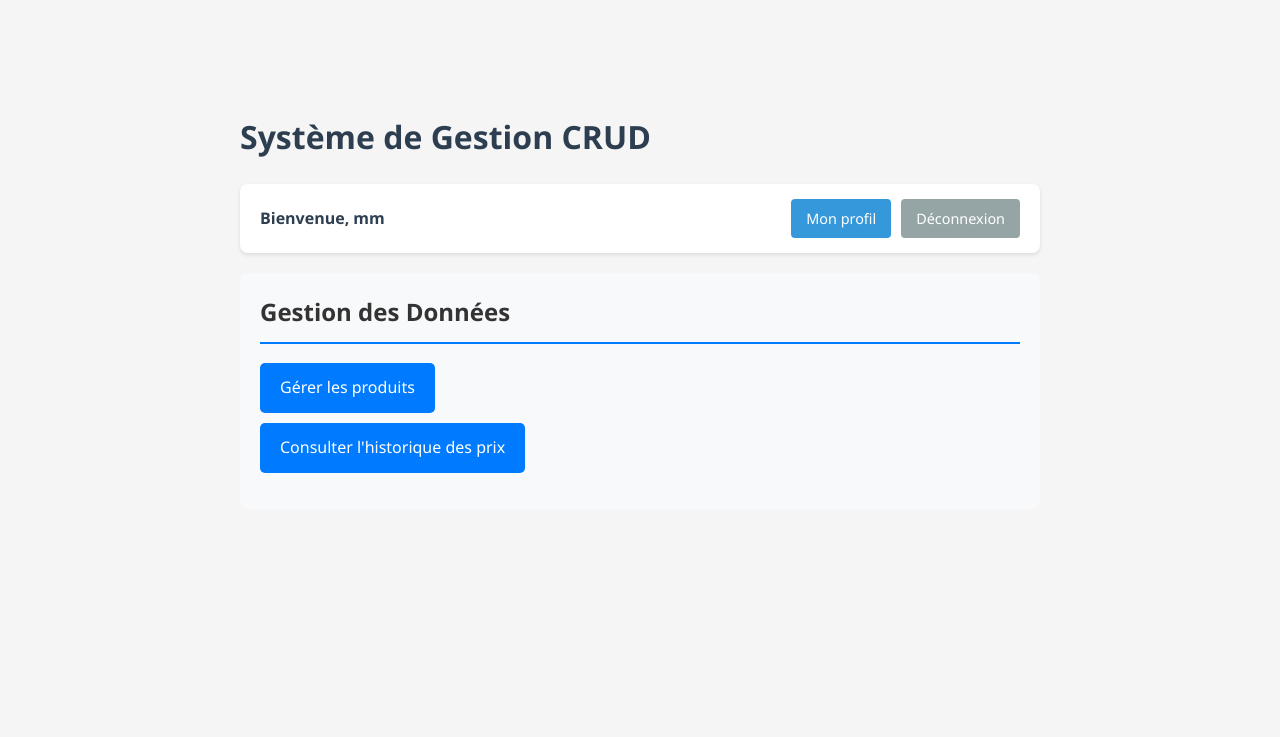
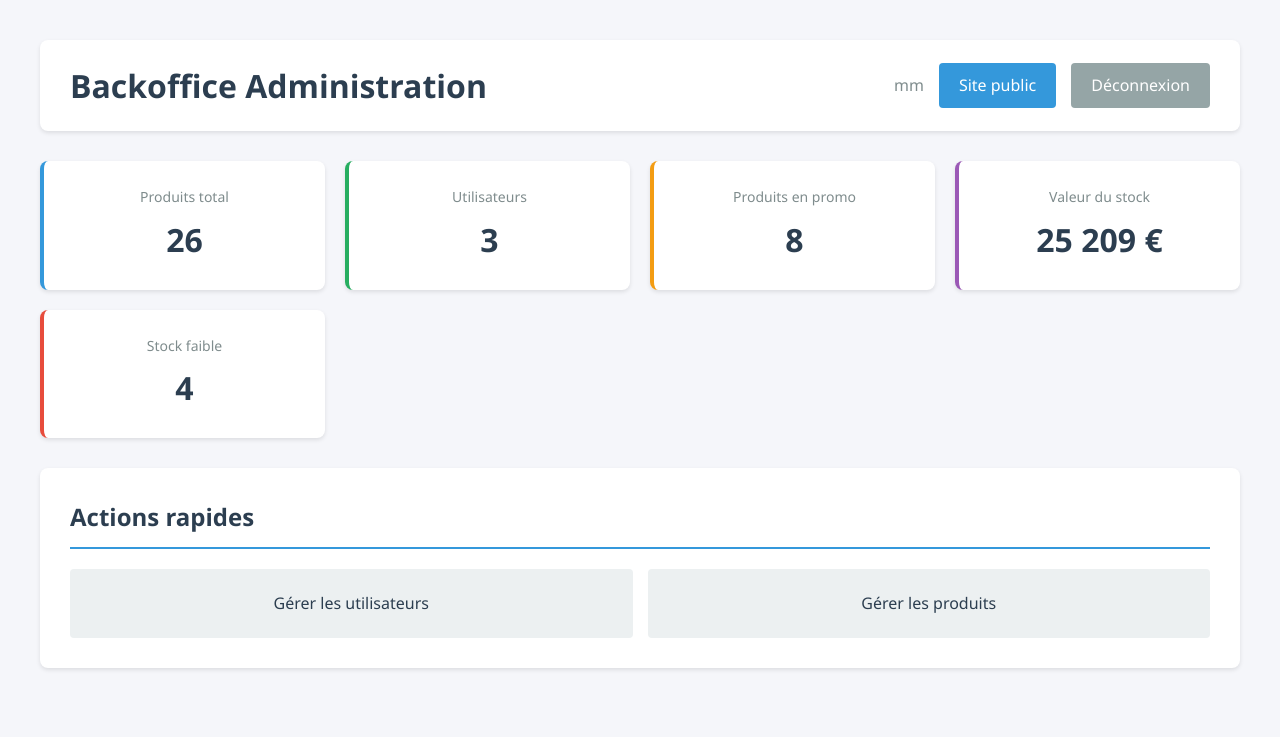
Before and after one commit to trk376/M1DE-CRUD-PHP-Classique, a PHP site: page /admin/index.php in a window 1280 px wide. Shown: the top 737 px of the page. Run offline with PHP 8.4, Linux system fonts and the light colour scheme; a user stored in the database is signed in; data comes from the database, SQL or seed files in the repository; both versions use the stored data as it was after the commit.

Commit message:
Ajout d'un Back Office :
Les utilisateurs ont un rôle : User ou Admin. Gestion de la suppression et de la promotion en tant qu'admin des utilisateurs, par les admins eux-mêmes.

```diff
--- /dev/null
+++ b/admin/check_admin.php
@@ -0,0 +1,72 @@
+<?php
+// Fichier de sécurité pour vérifier les droits admin
+// À inclure en haut de chaque page admin
+
+if (!isset($_SESSION['user_id'])) {
+    // Non connecté
+    header('Location: ../auth/login.php?redirect=' . urlencode($_SERVER['REQUEST_URI']));
+    exit;
+}
+
+if (!isset($_SESSION['user_role']) || $_SESSION['user_role'] !== 'admin') {
+    // Pas admin
+    http_response_code(403);
+    ?>
+    <!DOCTYPE html>
+    <html>
+    <head>
+        <title>Accès refusé</title>
+        <link rel="stylesheet" href="/assets/css/style.css">
+        <style>
+            .error-container {
+                max-width: 600px;
+                margin: 100px auto;
+                padding: 40px;
+                background: white;
+                border-radius: 8px;
+                box-shadow: 0 4px 12px rgba(0, 0, 0, 0.1);
+                text-align: center;
+            }
+            .error-icon {
+                font-size: 80px;
+                color: #e74c3c;
+                margin-bottom: 20px;
+            }
+            .error-container h1 {
+                color: #e74c3c;
+                margin-bottom: 20px;
+            }
+            .error-container p {
+                color: #555;
+                margin-bottom: 30px;
+                line-height: 1.6;
+            }
+            .error-container a {
+                display: inline-block;
+                padding: 12px 24px;
+                background: #3498db;
+                color: white;
+                text-decoration: none;
+                border-radius: 4px;
+                transition: background 0.3s;
+            }
+            .error-container a:hover {
+                background: #2980b9;
+            }
+        </style>
+    </head>
+    <body>
+        <div class="error-container">
+            <h1>Accès refusé</h1>
+            <p>Vous n'avez pas les droits nécessaires pour accéder à cette page.<br>
+            Seuls les administrateurs peuvent accéder au backoffice.</p>
+            <p>HAHAHAAHAHAHAHAAHAHAHAHAHA 😂</p>
+            <a href="../index.php">Retour à l'accueil</a>
+        </div>
+    </body>
+    </html>
+    <?php
+    exit;
+}
+
+?>
--- /dev/null
+++ b/admin/index.php
@@ -0,0 +1,239 @@
+<?php
+session_start();
+include '../config/db.php';
+include 'check_admin.php';
+
+// Récupérer les statistiques
+try {
+    // Nombre total de produits
+    $stmt = $pdo->query("SELECT COUNT(*) as total FROM produit");
+    $total_products = $stmt->fetch(PDO::FETCH_ASSOC)['total'];
+
+    // Nombre d'utilisateurs
+    $stmt = $pdo->query("SELECT COUNT(*) as total FROM user");
+    $total_users = $stmt->fetch(PDO::FETCH_ASSOC)['total'];
+
+    // Produits en promotion
+    $stmt = $pdo->query("SELECT COUNT(*) as total FROM produit WHERE ppromo IS NOT NULL AND ppromo > 0");
+    $products_in_promo = $stmt->fetch(PDO::FETCH_ASSOC)['total'];
+
+    // Valeur totale du stock
+    $stmt = $pdo->query("SELECT SUM(prix_ht * stock_p) as total FROM produit");
+    $total_stock_value = $stmt->fetch(PDO::FETCH_ASSOC)['total'] ?? 0;
+
+    // Stock faible (moins de 10 unités)
+    $stmt = $pdo->query("SELECT COUNT(*) as total FROM produit WHERE stock_p < 10");
+    $low_stock_count = $stmt->fetch(PDO::FETCH_ASSOC)['total'];
+
+} catch (PDOException $e) {
+    $error = "Erreur lors de la récupération des statistiques: " . $e->getMessage();
+}
+
+?>
+<!DOCTYPE html>
+<html>
+<head>
+    <title>Backoffice - Tableau de bord</title>
+    <link rel="stylesheet" href="/assets/css/style.css">
+    <style>
+        body {
+            background: #f5f6fa;
+        }
+        .admin-container {
+            max-width: 1400px;
+            margin: 0 auto;
+            padding: 20px;
+        }
+        .admin-header {
+            background: white;
+            padding: 20px 30px;
+            border-radius: 8px;
+            margin-bottom: 30px;
+            box-shadow: 0 2px 4px rgba(0, 0, 0, 0.1);
+            display: flex;
+            justify-content: space-between;
+            align-items: center;
+        }
+        .admin-header h1 {
+            margin: 0;
+            color: #2c3e50;
+            display: flex;
+            align-items: center;
+            gap: 10px;
+        }
+        .admin-nav {
+            display: flex;
+            gap: 15px;
+        }
+        .admin-nav a {
+            padding: 10px 20px;
+            background: #3498db;
+            color: white;
+            text-decoration: none;
+            border-radius: 4px;
+            transition: background 0.3s;
+        }
+        .admin-nav a:hover {
+            background: #2980b9;
+        }
+        .admin-nav a.logout {
+            background: #95a5a6;
+        }
+        .admin-nav a.logout:hover {
+            background: #7f8c8d;
+        }
+        .stats-grid {
+            display: grid;
+            grid-template-columns: repeat(auto-fit, minmax(250px, 1fr));
+            gap: 20px;
+            margin-bottom: 30px;
+        }
+        .stat-card {
+            background: white;
+            padding: 25px;
+            border-radius: 8px;
+            box-shadow: 0 2px 4px rgba(0, 0, 0, 0.1);
+        }
+        .stat-card .icon {
+            font-size: 40px;
+            margin-bottom: 10px;
+        }
+        .stat-card .label {
+            color: #7f8c8d;
+            font-size: 14px;
+            margin-bottom: 5px;
+        }
+        .stat-card .value {
+            font-size: 32px;
+            font-weight: bold;
+            color: #2c3e50;
+        }
+        .stat-card.blue { border-left: 4px solid #3498db; }
+        .stat-card.green { border-left: 4px solid #27ae60; }
+        .stat-card.orange { border-left: 4px solid #f39c12; }
+        .stat-card.purple { border-left: 4px solid #9b59b6; }
+        .stat-card.red { border-left: 4px solid #e74c3c; }
+
+        .content-section {
+            background: white;
+            padding: 30px;
+            border-radius: 8px;
+            box-shadow: 0 2px 4px rgba(0, 0, 0, 0.1);
+            margin-bottom: 30px;
+        }
+        .content-section h2 {
+            margin-top: 0;
+            color: #2c3e50;
+            border-bottom: 2px solid #3498db;
+            padding-bottom: 10px;
+            margin-bottom: 20px;
+        }
+        .quick-actions {
+            display: grid;
+            grid-template-columns: repeat(auto-fit, minmax(200px, 1fr));
+            gap: 15px;
+        }
+        .quick-action {
+            padding: 20px;
+            background: #ecf0f1;
+            border-radius: 4px;
+            text-align: center;
+            text-decoration: none;
+            color: #2c3e50;
+            transition: all 0.3s;
+            border: 2px solid transparent;
+        }
+        .quick-action:hover {
+            background: #3498db;
+            color: white;
+            border-color: #2980b9;
+            transform: translateY(-2px);
+        }
+        .quick-action .icon {
+            font-size: 30px;
+            margin-bottom: 10px;
+        }
+        .logs-table {
+            width: 100%;
+            border-collapse: collapse;
+            margin-top: 15px;
+        }
+        .logs-table th, .logs-table td {
+            padding: 12px;
+            text-align: left;
+            border-bottom: 1px solid #ecf0f1;
+        }
+        .logs-table th {
+            background: #f8f9fa;
+            font-weight: bold;
+            color: #2c3e50;
+        }
+        .logs-table tr:hover {
+            background: #f8f9fa;
+        }
+        .badge {
+            padding: 4px 8px;
+            border-radius: 3px;
+            font-size: 12px;
+            font-weight: bold;
+        }
+        .badge.info { background: #d1ecf1; color: #0c5460; }
+        .badge.warning { background: #fff3cd; color: #856404; }
+        .badge.success { background: #d4edda; color: #155724; }
+    </style>
+</head>
+<body>
+    <div class="admin-container">
+        <div class="admin-header">
+            <h1>Backoffice Administration</h1>
+            <div class="admin-nav">
+                <span style="color: #7f8c8d; align-self: center;">
+                    <?= htmlspecialchars($_SESSION['user_login']) ?>
+                </span>
+                <a href="../index.php">Site public</a>
+                <a href="../auth/logout.php" class="logout">Déconnexion</a>
+            </div>
+        </div>
+
+        <div class="stats-grid">
+            <div class="stat-card blue">
+                <div class="label">Produits total</div>
+                <div class="value"><?= $total_products ?></div>
+            </div>
+
+            <div class="stat-card green">
+                <div class="label">Utilisateurs</div>
+                <div class="value"><?= $total_users ?></div>
+            </div>
+
+            <div class="stat-card orange">
+                <div class="label">Produits en promo</div>
+                <div class="value"><?= $products_in_promo ?></div>
+            </div>
+
+            <div class="stat-card purple">
+                <div class="label">Valeur du stock</div>
+                <div class="value"><?= number_format($total_stock_value, 0, ',', ' ') ?> €</div>
+            </div>
+
+            <div class="stat-card red">
+                <div class="label">Stock faible</div>
+                <div class="value"><?= $low_stock_count ?></div>
+            </div>
+        </div>
+
+        <div class="content-section">
+            <h2>Actions rapides</h2>
+            <div class="quick-actions">
+                <a href="users.php" class="quick-action">
+                    <div>Gérer les utilisateurs</div>
+                </a>
+                <a href="../crud/read.php?table=produit" class="quick-action">
+                    <div>Gérer les produits</div>
+                </a>
+            </div>
+        </div>
+
+    </div>
+</body>
+</html>
--- a/auth/register.php
+++ b/auth/register.php
@@ -47,6 +47,8 @@ if ($_SERVER['REQUEST_METHOD'] === 'POST') {
                     $stmt->execute([$login, $hashed_password, $email]);
                     $_SESSION['user_id'] = $pdo->lastInsertId();
                     $_SESSION['user_login'] = $login;
+                    $_SESSION['user_mail'] = $email;
+                    $_SESSION['user_role'] = 'user'; // Nouvel utilisateur = rôle 'user' par défaut
                     header('Location: ../index.php');
                     exit;
                 } catch (PDOException $e) {
--- a/config/db.php
+++ b/config/db.php
@@ -14,7 +14,7 @@ function getAll($pdo, $table) {
 function create($pdo, $table, $data, $primaryKey) {
     unset($data[$primaryKey]); // Ne pas inclure la clé primaire (auto-incrémentée)
 
-    $columns = implode(', ', array_keys($data));
+    $columns = implode(', ', array_keys($data)); // implode sert à joindre les clés avec une virgule
     $placeholders = ':' . implode(', :', array_keys($data));
     $sql = "INSERT INTO $table ($columns) VALUES ($placeholders)";
     $stmt = $pdo->prepare($sql);
--- a/index.php
+++ b/index.php
@@ -107,8 +107,14 @@ $account_deleted = isset($_GET['deleted']) && $_GET['deleted'] == 1;
             <?php if (isset($_SESSION['user_id'])): ?>
                 <div class="welcome">
                     Bienvenue, <?= htmlspecialchars($_SESSION['user_login']) ?>
+                    <?php if (isset($_SESSION['user_role']) && $_SESSION['user_role'] === 'admin'): ?>
+                        <span style="background: #e74c3c; color: white; padding: 2px 8px; border-radius: 3px; font-size: 0.8em; margin-left: 5px;">🛡️ Admin</span>
+                    <?php endif; ?>
                 </div>
                 <div class="auth-links">
+                    <?php if (isset($_SESSION['user_role']) && $_SESSION['user_role'] === 'admin'): ?>
+                        <a href="admin/index.php" style="background: #e74c3c;">Backoffice</a>
+                    <?php endif; ?>
                     <a href="auth/profile.php">Mon profil</a>
                     <a href="auth/logout.php" class="logout">Déconnexion</a>
                 </div>
```
Also changed, not shown: admin/users.php (added, +307 -0 lines), auth/login.php (+7 -1 lines), crud/price_history.php (+8 -6 lines), sql/add_promo_and_history.sql (+0 -8 lines), sql/add_role_system.sql (added, +7 -0 lines).
